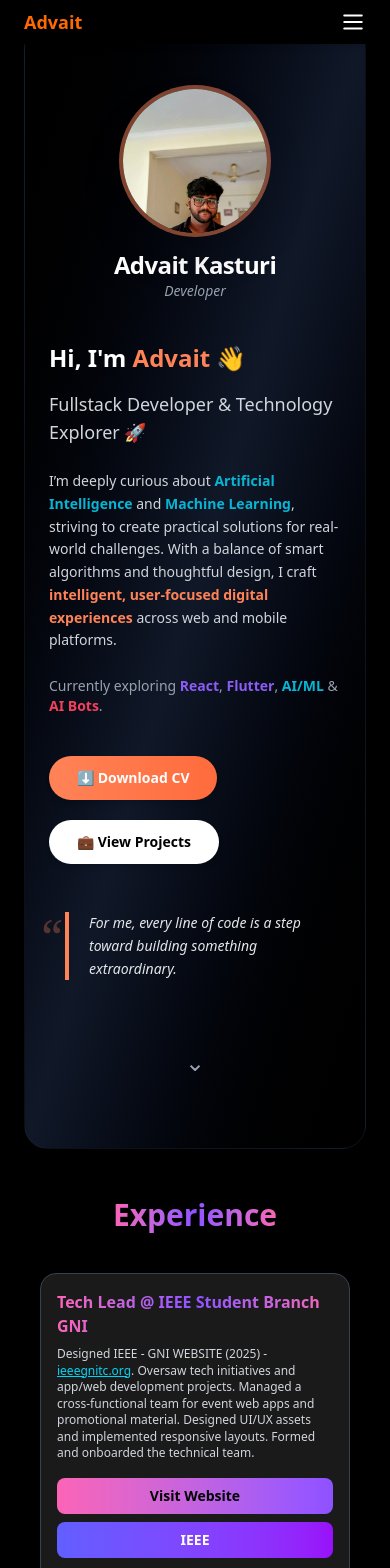
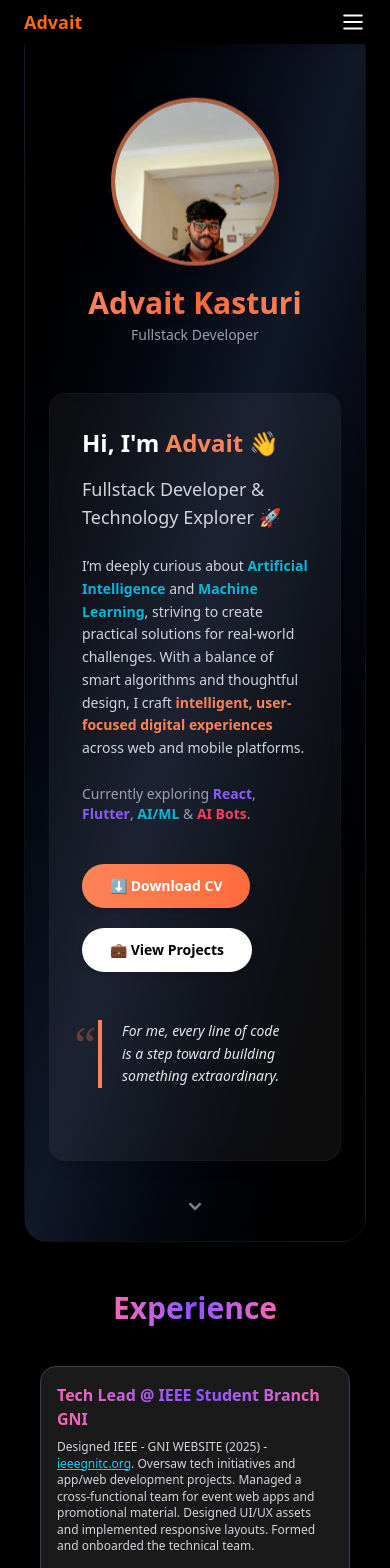
Before and after one commit to Advaitkasturi/advaitkasturi.github.io, a React (Vite) app: page / in a window 390 px wide. Shown: the top 1568 px of the page. Built offline with nearby package versions, Linux system fonts and the light colour scheme.

Commit message:
changes made

```diff
--- a/src/assets/pages/home.jsx
+++ b/src/assets/pages/home.jsx
@@ -1,51 +1,87 @@
 import React from "react";
-import AdvaitImage from "../pictures/AdvaitK.jpg"; // Make sure the path is correct
+import { motion } from "framer-motion";
+import AdvaitImage from "../pictures/AdvaitK.jpg"; // ✅ Ensure path is correct
 
 export default function AboutMe() {
   return (
     <section
       id="home"
-      className="bg-gradient-to-br from-black via-gray-900 to-black text-gray-200
-                 px-6 sm:px-8 py-16 mt-0 sm:mt-10 rounded-3xl
-                 max-w-5xl mx-auto shadow-2xl border border-gray-800/40
-                 flex flex-col items-center" // ✅ Center whole section in desktop
+      className="relative bg-gradient-to-br from-black via-gray-900 to-black
+                 text-gray-200 px-6 sm:px-10 py-20 mt-0 sm:mt-10
+                 rounded-3xl max-w-7xl mx-auto shadow-2xl border border-gray-800/40
+                 flex flex-col lg:flex-row items-center lg:items-start gap-12 overflow-hidden"
     >
-      {/* ✅ Profile Section (Always Centered) */}
-      <div className="flex flex-col items-center text-center mb-10">
-        <div className="relative w-36 h-36 sm:w-44 sm:h-44 rounded-full overflow-hidden
-                        ring-4 ring-[#ff8357]/50 shadow-2xl
-                        transition-transform duration-300 hover:scale-105 hover:ring-[#ff8357]/70">
+      {/* 🌌 Animated Background Blobs */}
+      <div className="absolute inset-0 -z-10 overflow-hidden">
+        <div className="absolute top-20 left-10 w-80 h-80 bg-[#ff8357]/20 rounded-full blur-3xl animate-pulse" />
+        <div className="absolute bottom-20 right-10 w-96 h-96 bg-[#06b6d4]/20 rounded-full blur-3xl animate-pulse" />
+      </div>
+
+      {/* 👤 Profile Image Section */}
+      <motion.div
+        initial={{ opacity: 0, x: -60 }}
+        animate={{ opacity: 1, x: 0 }}
+        transition={{ duration: 1 }}
+        className="flex flex-col items-center text-center lg:text-left"
+      >
+        <motion.div
+          animate={{ y: [0, -10, 0] }}
+          transition={{ duration: 4, repeat: Infinity, ease: "easeInOut" }}
+          className="relative w-40 h-40 sm:w-52 sm:h-52 rounded-full overflow-hidden
+                     ring-4 ring-[#ff8357]/70 shadow-2xl
+                     transition-transform duration-500 hover:scale-110 hover:ring-[#ff8357]"
+        >
           <img
             src={AdvaitImage}
             alt="Advait Kasturi"
             className="w-full h-full object-cover object-top"
             loading="lazy"
           />
-        </div>
-        <div className="mt-4">
-          <h2 className="text-2xl sm:text-3xl font-bold text-white tracking-tight">
+        </motion.div>
+        <div className="mt-5">
+          <h2 className="text-3xl sm:text-4xl font-extrabold bg-gradient-to-r from-[#ff8357] via-[#ff6b3c] to-[#ff8357] bg-clip-text text-transparent">
             Advait Kasturi
           </h2>
-          <p className="text-sm sm:text-base text-gray-400 italic">
-            Developer
+          <p className="text-sm sm:text-lg text-gray-400 mt-1">
+            Fullstack Developer
           </p>
         </div>
-      </div>
+      </motion.div>
 
-      {/* ✅ Text Content Wrapper (Centered container, left-aligned text) */}
-      <div className="w-full max-w-3xl text-left">
+      {/* 📝 Text Content Section */}
+      <motion.div
+        initial={{ opacity: 0, x: 60 }}
+        animate={{ opacity: 1, x: 0 }}
+        transition={{ duration: 1, delay: 0.2 }}
+        className="flex-1 backdrop-blur-md bg-white/5 rounded-2xl p-8 border border-gray-800/30 shadow-lg"
+      >
         {/* Headline */}
-        <h1 className="text-2xl sm:text-4xl font-extrabold mb-4 text-white leading-snug">
+        <motion.h1
+          initial={{ opacity: 0, y: 20 }}
+          animate={{ opacity: 1, y: 0 }}
+          transition={{ delay: 0.3 }}
+          className="text-2xl sm:text-4xl font-extrabold mb-4 leading-snug text-white"
+        >
           Hi, I'm <span className="text-[#ff8357]">Advait</span> 👋
-        </h1>
+        </motion.h1>
 
         {/* Subheading */}
-        <h3 className="text-lg sm:text-xl font-medium text-gray-300 mb-6">
+        <motion.h3
+          initial={{ opacity: 0, y: 20 }}
+          animate={{ opacity: 1, y: 0 }}
+          transition={{ delay: 0.4 }}
+          className="text-lg sm:text-xl font-medium text-gray-300 mb-6"
+        >
           Fullstack Developer & Technology Explorer 🚀
-        </h3>
+        </motion.h3>
 
         {/* Description */}
-        <p className="text-gray-300 text-sm sm:text-lg leading-relaxed mb-6">
+        <motion.p
+          initial={{ opacity: 0, y: 20 }}
+          animate={{ opacity: 1, y: 0 }}
+          transition={{ delay: 0.5 }}
+          className="text-gray-300 text-sm sm:text-lg leading-relaxed mb-6"
+        >
           I’m deeply curious about{" "}
           <span className="text-[#06b6d4] font-semibold">
             Artificial Intelligence
@@ -60,57 +96,77 @@ export default function AboutMe() {
             intelligent, user-focused digital experiences
           </span>{" "}
           across web and mobile platforms.
-        </p>
+        </motion.p>
 
         {/* Tech Stack */}
-        <p className="text-gray-400 text-sm sm:text-lg mb-10">
+        <motion.p
+          initial={{ opacity: 0, y: 20 }}
+          animate={{ opacity: 1, y: 0 }}
+          transition={{ delay: 0.6 }}
+          className="text-gray-400 text-sm sm:text-lg mb-10"
+        >
           Currently exploring{" "}
           <span className="text-[#8b5cf6] font-semibold">React</span>,{" "}
           <span className="text-[#8b5cf6] font-semibold">Flutter</span>,{" "}
           <span className="text-[#06b6d4] font-semibold">AI/ML</span> &{" "}
           <span className="text-[#f43f5e] font-semibold">AI Bots</span>.
-        </p>
+        </motion.p>
 
-        {/* Action Buttons */}
-        <div className="flex flex-wrap gap-5 mb-12">
-          {/* ✅ Download CV */}
+        {/* 🎯 Action Buttons */}
+        <motion.div
+          initial={{ opacity: 0, y: 20 }}
+          animate={{ opacity: 1, y: 0 }}
+          transition={{ delay: 0.7 }}
+          className="flex flex-wrap gap-5 mb-12"
+        >
+          {/* Download CV */}
           <a
             href="/Advait_Kasturi_CV.pdf"
             download="Advait_Kasturi_CV.pdf"
             className="bg-gradient-to-r from-[#ff8357] to-[#ff6b3c] text-white
                        text-sm sm:text-base px-7 py-3 rounded-full font-semibold
-                       shadow-md hover:opacity-90 hover:scale-105 transition-transform duration-300"
+                       shadow-lg hover:shadow-[#ff8357]/50 hover:scale-110
+                       transition-transform duration-300"
           >
             ⬇️ Download CV
           </a>
 
-          {/* ✅ Projects */}
+          {/* Projects */}
           <a
             href="#projects"
             className="bg-white text-black text-sm sm:text-base px-7 py-3 rounded-full
-                       font-semibold shadow-md hover:bg-gray-200 hover:scale-105
+                       font-semibold shadow-md hover:bg-gray-200 hover:scale-110
                        transition-transform duration-300"
           >
             💼 View Projects
           </a>
-        </div>
+        </motion.div>
 
-        {/* Quote */}
-        <blockquote className="relative max-w-2xl px-4 sm:px-6 mb-10">
+        {/* ✨ Quote */}
+        <motion.blockquote
+          initial={{ opacity: 0, y: 20 }}
+          animate={{ opacity: 1, y: 0 }}
+          transition={{ delay: 0.8 }}
+          className="relative max-w-2xl px-4 sm:px-6 mb-10"
+        >
           <span className="absolute -left-2 top-0 text-5xl text-[#ff8357]/30 font-serif">
             “
           </span>
           <p className="italic text-gray-200 text-sm sm:text-lg leading-relaxed border-l-4 border-[#ff8357] pl-5">
-            For me, every line of code is a step toward building something
-            extraordinary.
+            For me, every line of code is a step toward building something extraordinary.
           </p>
-        </blockquote>
-      </div>
+        </motion.blockquote>
+      </motion.div>
 
-      {/* Scroll Cue */}
-      <div className="mt-8 flex">
-        <div className="animate-bounce text-gray-400 text-2xl">⌄</div>
-      </div>
+      {/* ⌄ Scroll Cue */}
+      <motion.div
+        initial={{ opacity: 0 }}
+        animate={{ opacity: 1 }}
+        transition={{ delay: 1 }}
+        className="absolute bottom-6 flex w-full justify-center"
+      >
+        <div className="animate-bounce text-gray-400 text-3xl animate-pulse">⌄</div>
+      </motion.div>
     </section>
   );
 }
--- a/src/assets/pages/skills.jsx
+++ b/src/assets/pages/skills.jsx
@@ -57,46 +57,55 @@ const Skills = () => {
   return (
     <section
       id="skills"
-      className="py-14 px-4 bg-gradient-to-b from-black via-[#1a1310] to-[#2b1a14] text-white transition-colors duration-500"
+      className="relative py-20 px-6 bg-gradient-to-b from-black via-[#0e0a08] to-[#1a1411] text-white overflow-hidden"
     >
+      {/* Subtle moving gradient background */}
+      <div className="absolute inset-0 bg-gradient-to-r from-orange-500/10 via-pink-500/10 to-violet-500/10 animate-pulse blur-3xl" />
+
+      {/* Section Title */}
       <motion.h2
-        className="text-center text-4xl font-bold mb-4"
-        initial={{ opacity: 0, y: -30 }}
+        className="relative text-center text-4xl sm:text-5xl font-extrabold mb-6 bg-gradient-to-r from-orange-400 to-pink-500 bg-clip-text text-transparent drop-shadow-lg"
+        initial={{ opacity: 0, y: -40 }}
         whileInView={{ opacity: 1, y: 0 }}
-        transition={{ duration: 0.6 }}
+        transition={{ duration: 0.8 }}
       >
-        <span className="text-orange-500">&lt;Skills/&gt;</span> My TechStack
+        &lt;Skills /&gt; My TechStack
       </motion.h2>
+
       <motion.p
-        className="text-center text-gray-300 max-w-2xl mx-auto mb-12"
+        className="relative text-center text-gray-300 max-w-2xl mx-auto mb-14 leading-relaxed"
         initial={{ opacity: 0 }}
         whileInView={{ opacity: 1 }}
-        transition={{ duration: 0.8 }}
+        transition={{ duration: 0.8, delay: 0.2 }}
       >
-        A blend of technologies I’ve mastered, tools I adore, and a few I’m still learning (because tech never stops evolving! 🚀)
+        A blend of technologies I’ve mastered, tools I adore, and a few I’m still
+        learning (because tech never stops evolving! 🚀)
       </motion.p>
 
-      <div className="grid gap-8 sm:grid-cols-2 lg:grid-cols-3 xl:grid-cols-4">
+      {/* Skill Cards */}
+      <div className="relative grid gap-10 sm:grid-cols-2 lg:grid-cols-3 xl:grid-cols-4">
         {skillsData.map((section, idx) => (
           <motion.div
             key={idx}
-            className="bg-gradient-to-b from-[#1c1310] to-[#241814] rounded-2xl shadow-lg p-6 border border-gray-700 hover:shadow-orange-500/30 hover:-translate-y-2 transition-transform duration-300 flex flex-col"
-            initial={{ opacity: 0, y: 30 }}
+            className="bg-gradient-to-b from-[#181210]/90 to-[#221814]/90 backdrop-blur-xl rounded-2xl shadow-lg p-6 border border-[#2e2a28] hover:shadow-orange-500/30 transition-transform duration-300 flex flex-col"
+            initial={{ opacity: 0, y: 40 }}
             whileInView={{ opacity: 1, y: 0 }}
-            transition={{ duration: 0.5, delay: idx * 0.1 }}
-            whileHover={{ scale: 1.02 }}
+            transition={{ duration: 0.6, delay: idx * 0.15 }}
+            whileHover={{ scale: 1.05 }}
           >
-            <h3 className="text-xl font-semibold mb-2 text-orange-500 text-center">
+            <h3 className="text-xl font-semibold mb-2 text-center text-orange-400">
               &lt;{section.category}/&gt;
             </h3>
-            <p className="text-sm text-gray-400 text-center mb-4">{section.tagline}</p>
+            <p className="text-sm text-gray-400 text-center mb-6">
+              {section.tagline}
+            </p>
 
-            <div className="grid grid-cols-3 gap-3 mt-auto">
+            <div className="grid grid-cols-3 gap-4 mt-auto">
               {section.items.map((skill, i) => (
                 <motion.div
                   key={i}
-                  className={`flex justify-center items-center p-3 border-2 ${skill.border} rounded-xl bg-white hover:bg-gray-200 transition`}
-                  whileHover={{ scale: 1.08, rotate: -2 }}
+                  className={`flex justify-center items-center p-3 border-2 ${skill.border} rounded-xl bg-white/90 hover:bg-white transition shadow-md`}
+                  whileHover={{ scale: 1.12, rotate: -3 }}
                 >
                   <img
                     src={skill.img}
```
Also changed, not shown: src/assets/pages/HackSection.jsx (+52 -84 lines), src/assets/pages/contact.jsx (+25 -110 lines), src/assets/pages/projects.jsx (+46 -28 lines).
